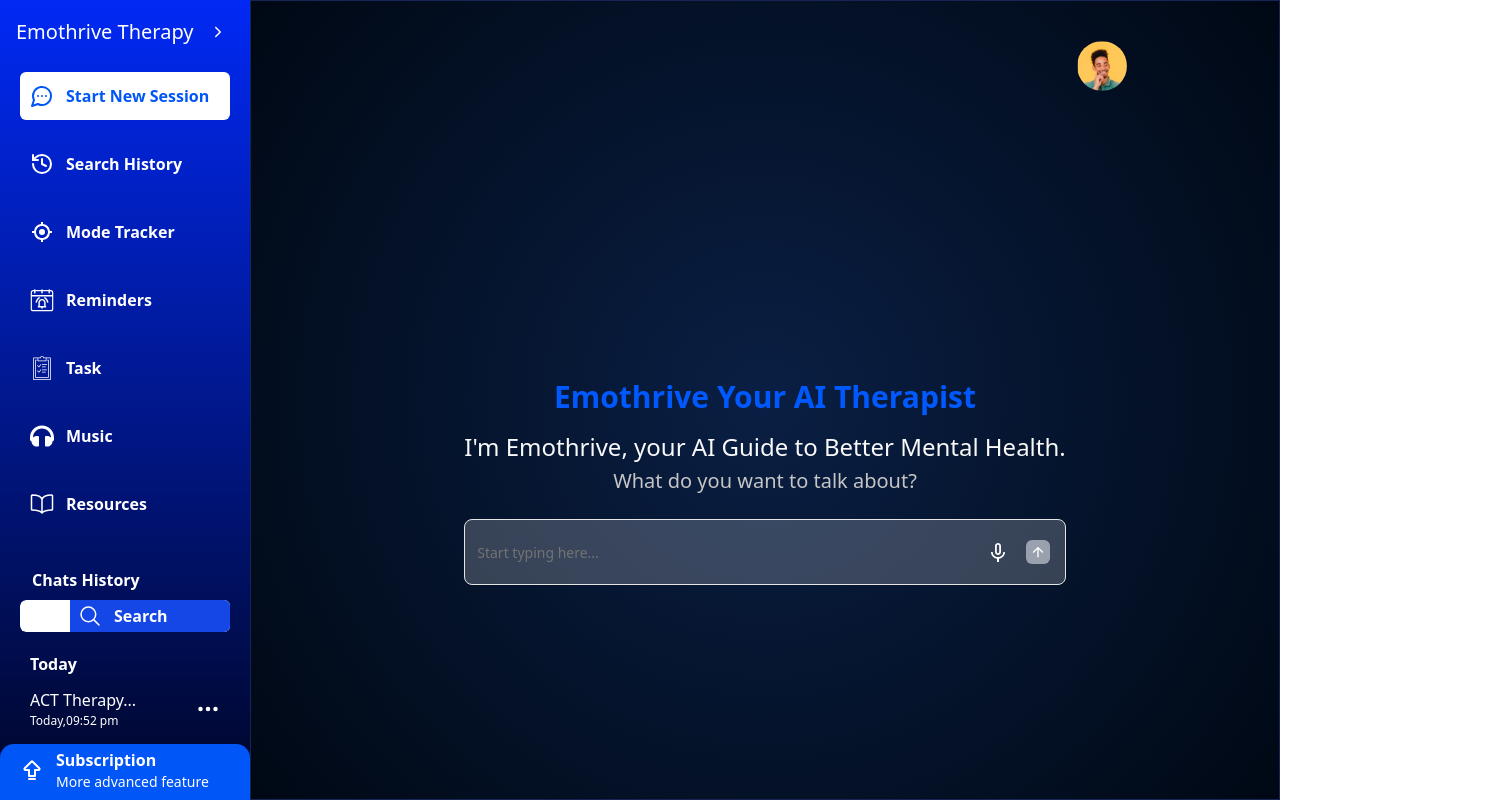
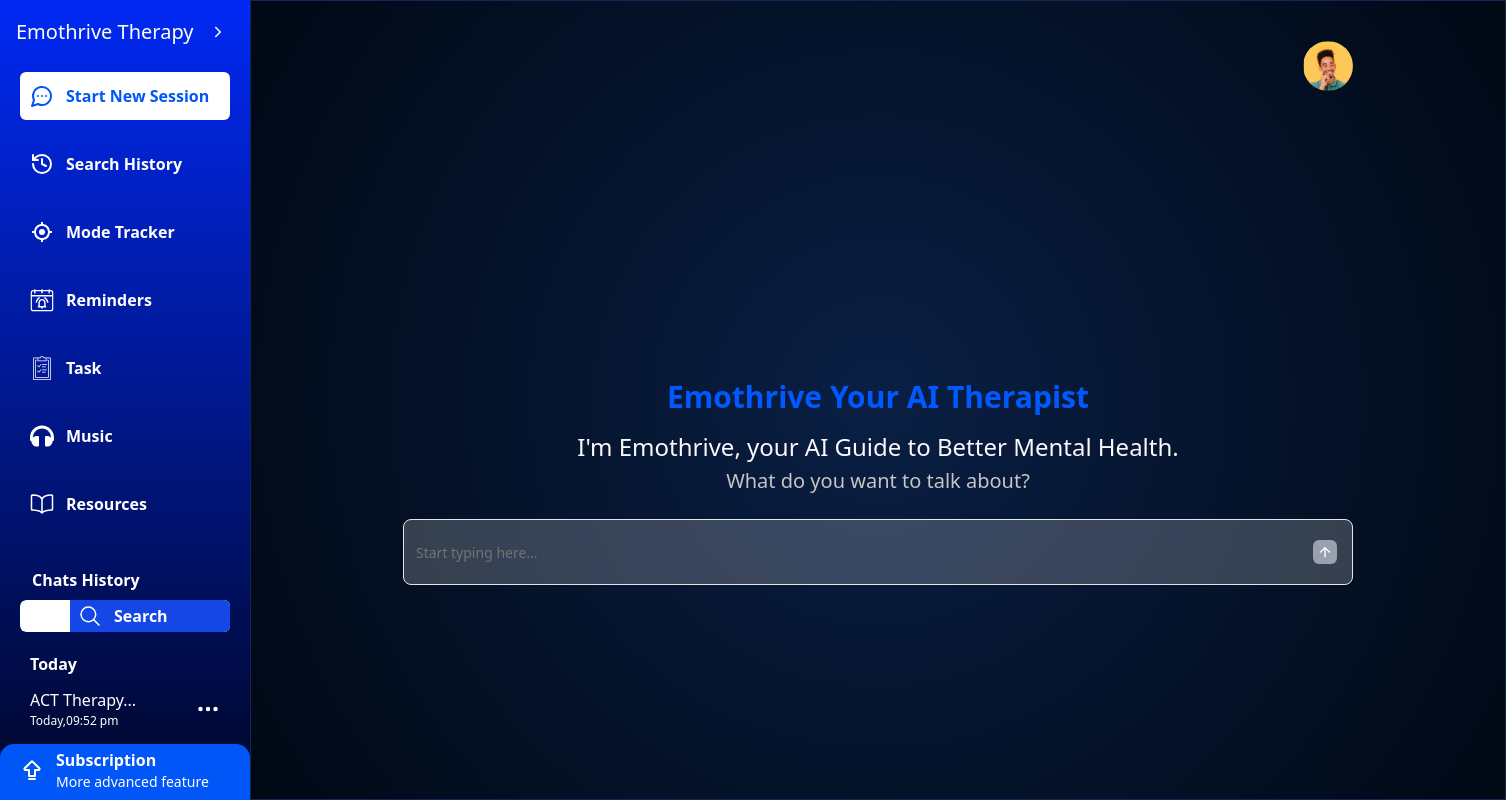
Before and after one commit to joysd1010Edu/JVAI-FirstProject, a Next.js app: page /chat in a window 1280 px wide. Shown: the whole page, 1506 px wide, since content can reach past the window. Built offline with nearby package versions, Linux system fonts and the light colour scheme; no server answers.

Commit message:
Project updated

```diff
--- a/src/components/Chat/Home/ChatHome.jsx
+++ b/src/components/Chat/Home/ChatHome.jsx
@@ -48,12 +48,12 @@ const ChatHome = () => {
         </p>
         <div className="relative w-full">
   <Input
-    className="py-8 pr-20 bg-[#FFFFFF33] w-full"
-    type="email"
+    className="py-8 pr-20 bg-[#FFFFFF33] w-[950px]"
+    type="text"
     placeholder="Start typing here..."
   />
   <div className="absolute right-4 top-1/2 -translate-y-1/2 flex items-center gap-4 text-2xl text-gray-800">
-    <MdOutlineKeyboardVoice className="cursor-pointer text-white" />
+    {/* <MdOutlineKeyboardVoice className="cursor-pointer text-white" /> */}
     <MdArrowUpward className="bg-gray-400 text-white rounded-sm p-1 cursor-pointer" />
   </div>
 </div>
```
